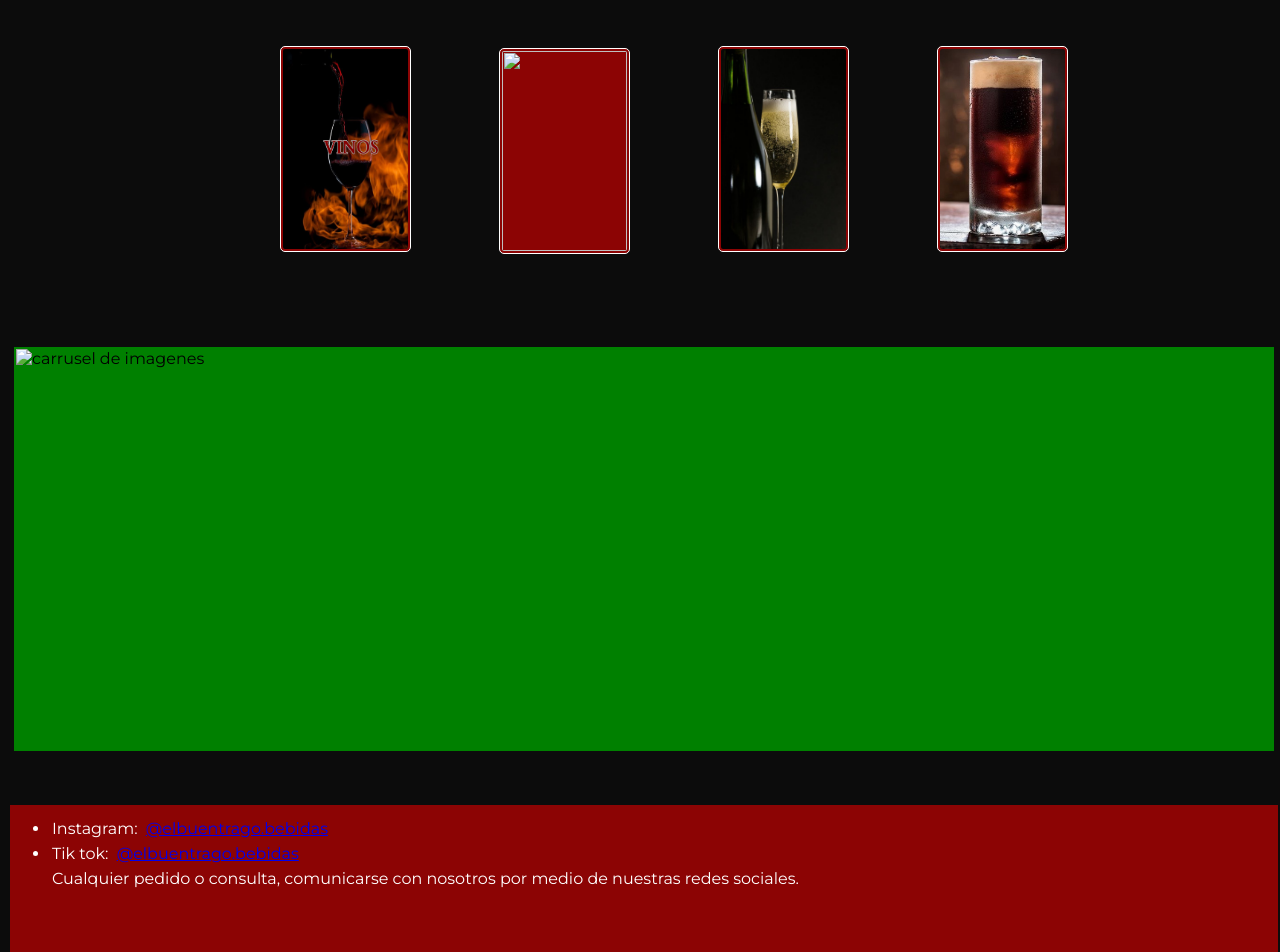
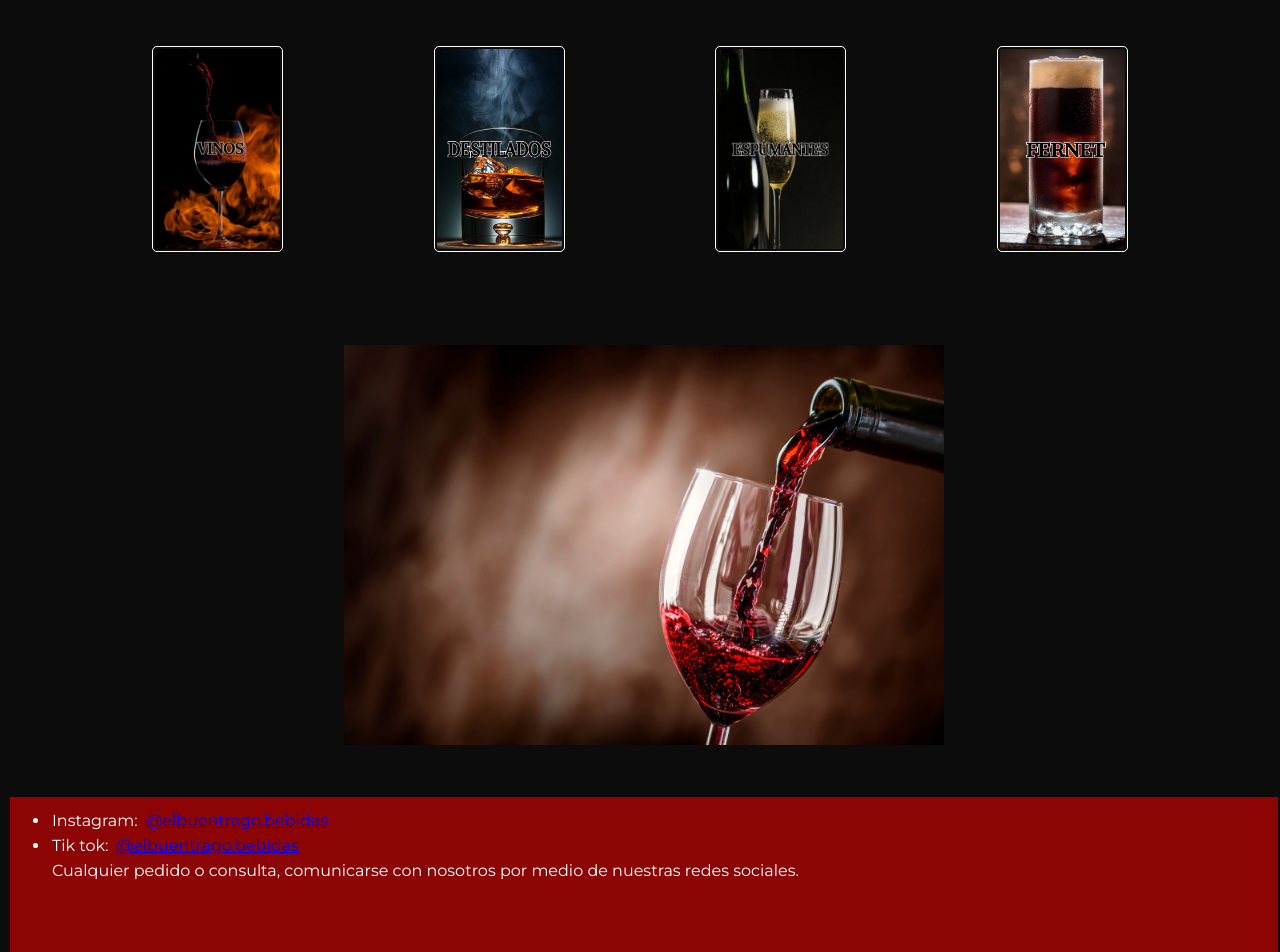
Before and after one commit to joacoov/el-buen-trago, a plain HTML site: page index.html in a window 1280 px wide. Shown: the part 443-1395 px from the top of the page. Drawn offline with Linux system fonts and the light colour scheme.

Commit message:
imagenes-boton principales y comienzo del carrusel

```diff
--- a/css/style.css
+++ b/css/style.css
@@ -71,6 +71,7 @@ body{
 .seccion:hover{
     background-color: rgb(140, 4, 4);
 }
+
 #texto{
     background-color: rgb(120, 12, 12);
     color: white;
@@ -110,12 +111,20 @@ body{
     text-align: center;
     font-weight: 500;
 }
-.carrusel{
-    margin-top: 40px;
+
+.carrusel_conteiner{
+    display: flex;
+    align-items: center;
+    justify-content: center;
     width: 100%;
     height: 400px;
+    margin-top: 40px;
+}
+
+.carrusel{
+    width: 600px;
+    height: 400px;
     display: flex;
-    background-color: green;
 }
 
 
@@ -124,19 +133,13 @@ body{
     height: 200px;
     display: flex;
     align-items: center;
-    justify-content: center;
-
+    justify-content: space-evenly;
 }
 
-.boton_tintos {
+.boton_vino {
     width: 150px;
     height: 250px;
 }
-.boton_blancos{
-    width: 150px;
-    height: 250px;
-}
-
 
 .contenedor_banner{
     width: 100%;
@@ -158,12 +161,13 @@ body{
     margin-top: 20px;
     margin-bottom: 60px;
 }
+
 .catalogo_vino{
     width: 200px;
     height: 40px;
     background-color: rgb(120, 12, 12);
     text-align: center;
-    align-content: center;
+    justify-content: center;
 }
 
 .catalogos-destilados{
@@ -176,32 +180,36 @@ body{
     border-style: double;
     border-color: black;
 }
+
 .vodka{
     margin-left: 250px;
     margin-top: 80px;
     width: 170px;
     height: 250px;
 }
+
 .whisky{
     margin-left: 340px;
     margin-top: 80px;
     width: 170px;
     height: 250px;
 }
+
 .catalogo-espumantes{
     text-align: center;
     background-color: rgb(204, 200, 200);
     color: rgb(4, 4, 4);
     width: 200px;
     height: 40px;
+}
 
-}
 .champagne{
     margin-left: 512px;
     margin-top: 80px;
     width: 170px;
     height: 250px;
 }
+
 .catalogo-fernet{
     text-align: center;
     background-color: white;
@@ -212,6 +220,7 @@ body{
     border-style: double;
     border-color: black;
 }
+
 .lista_fernet{
     margin-left: 15px;
     font-weight: 400;
@@ -219,6 +228,7 @@ body{
     color: white;
     width: 100%;
 }
+
 .mensajes_wpp{
     background-color: green;
     margin-left: 500px;
@@ -226,6 +236,7 @@ body{
     height: 20px;
     width: 190px;
 }
+
 .mensajes_ig{
     background-color: rgb(201, 33, 61);
     margin-left: 500px;
@@ -233,6 +244,7 @@ body{
     height: 20px;
     width: 260px;
 }
+
 .mensajes_mail{
     background-color: rgb(183, 3, 3);
     margin-left: 500px;
@@ -240,6 +252,7 @@ body{
     height: 20px;
     width: 150px;
 }
+
 .despedida{
     margin-left: 400px;
     margin-bottom: 50px;
@@ -250,28 +263,26 @@ body{
     text-align: center;
 }
 
-
-.contenedor_padre{
+.botones_padre{
     height: 300px;
     background-color: rgb(12, 12, 12);
     display: flex;
     align-items: center;
-    align-content: center;
-    justify-content: center;
+    justify-content: space-evenly;
 }
 
-.contenedor_hijo{
+.boton_hijo{
     height: 200px;
     width: 125px;
-    background-color: rgb(140, 4, 4);
     align-items: center;
-    margin-left: 70px;
     border: 1px solid;
     border-radius: 5px;
     border-color: white;
-
 }
 
+.boton_hijo:hover{
+    opacity: .50;
+}
 
 .footer_conteiner{
     width: 100%;
@@ -281,7 +292,6 @@ body{
     color: white;
 }
 
-
 .footer{
     width: 100%;
     height: 100%;
--- a/index.html
+++ b/index.html
@@ -8,7 +8,7 @@
     <title>El buen trago</title>
 </head>
 <body>
-        <!--comienzo de la página-->
+
     <header>
 
         <nav class="navegador">
@@ -50,29 +50,33 @@
     <div class="catalogos">catálogos</div>
 
 
-    <section class="contenedor_padre">
+    <section class="botones_padre">
 
         <div>
-            <a href="./vinos.html"><img src="./img/boton link vinos.png" alt="vinos" class="contenedor_hijo"></a>
+            <a href="./vinos.html"><img src="./img/boton link a vinos orig.png" alt="boton vinos" class="boton_hijo"></a>
         </div>
 
         <div>
-            <a href="./destilados.html"><img src="./img/" alt="" class="contenedor_hijo"></a>
+            <a href="./destilados.html"><img src="./img/boton link destilados orig.png" alt="boton destilados" class="boton_hijo"></a>
         </div>
 
         <div>
-            <a href="./espumantes.html"><img src="./img/boton link a espumantes.jpg" alt="" class="contenedor_hijo"></a>
+            <a href="./espumantes.html"><img src="./img/boton link a espumantes original.png" alt="boton espumantes" class="boton_hijo"></a>
         </div>
 
         <div>
-            <a href="./fernet.html"><img src="./img/fernet boton editado.png" alt="fernet-boton" class="contenedor_hijo"></a>
+            <a href="./fernet.html"><img src="./img/boton link a fernet orig.png" alt="boton fernet" class="boton_hijo"></a>
         </div>
 
     </section>
 <!--aca va una línea divisora-->
-<div>
-    <img src="" alt="carrusel de imagenes" class="carrusel">
-</div>
+<section class="carrusel_conteiner">
+
+    <div>
+        <img src="./img/vino carrusel.jpg" alt="carrusel de imagenes" class="carrusel">
+    </div>
+
+</section>
 
 <!--aca va una línea divisora-->
 
```
Also changed, not shown: vinos.html (+6 -5 lines), img/banner whisky.jpeg (added), img/boton link a espumantes original.png (added), img/boton link a espumantes.jpg (deleted), img/boton link a fernet orig.png (added), img/boton link a vinos orig.png (added), img/boton link destilados orig.png (added), img/boton link fernet.jpg (deleted), img/boton link vinos.png (deleted), img/boton link whisky.jpg (deleted), img/fernet boton editado.png (deleted).
